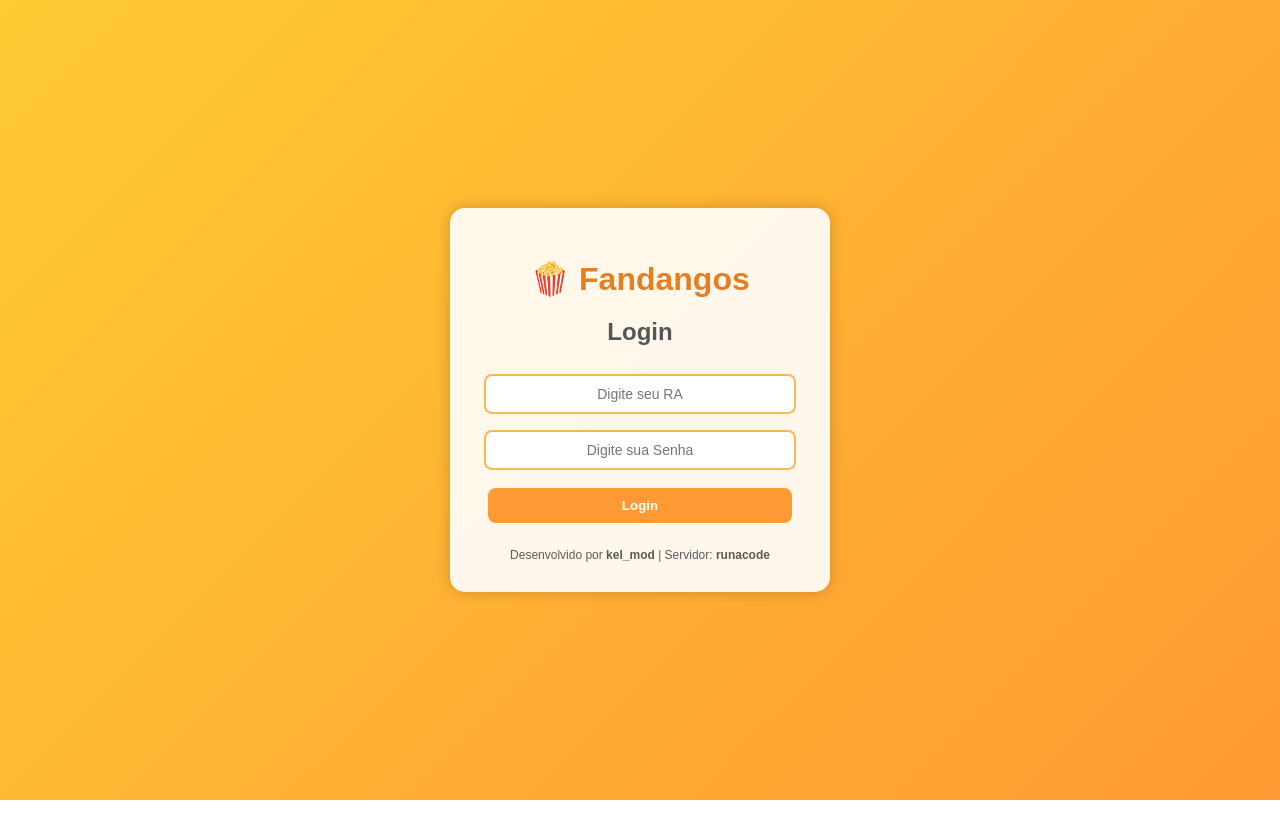
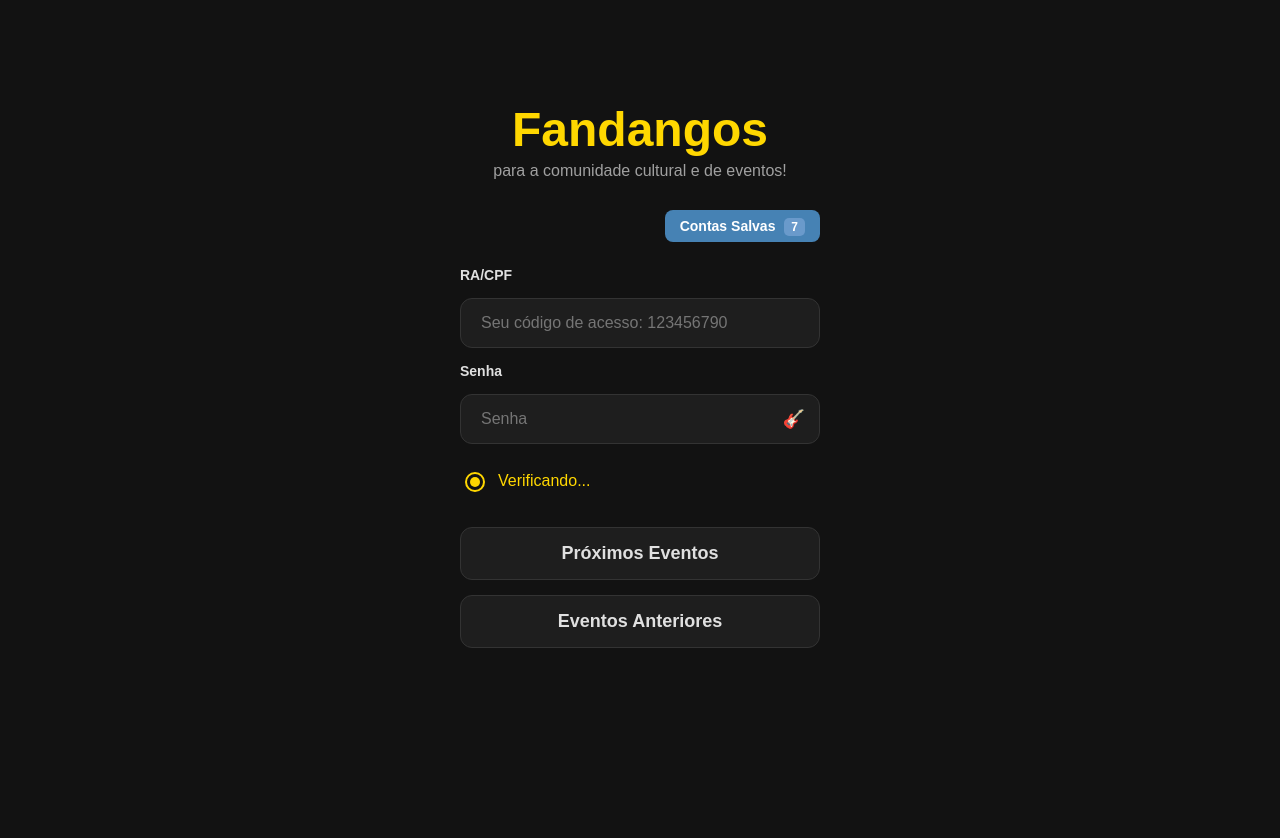
Before and after one commit to Runacodejs/Portal-do-aluno-script, a website: page index.html in a window 1280 px wide. Before the commit the page ends 800 px from the top, so only its background shows below. Drawn offline with Linux system fonts and the light colour scheme.

Commit message:
Enhance login page layout and styles
Updated the title and styles for the login page, improved layout and added new elements for user interaction.

```diff
--- a/index.html
+++ b/index.html
@@ -3,167 +3,204 @@
 <head>
     <meta charset="UTF-8">
     <meta name="viewport" content="width=device-width, initial-scale=1.0">
-    <title>Fandangos</title>
+    <title>Fandangos - Login</title>
     <style>
+        /* Variáveis de Cores */
+        :root {
+            --cor-fundo: #121212;
+            --cor-texto-claro: #e0e0e0;
+            --cor-primaria: #FFD700; /* Dourado/Amarelo, lembrando o Fandango */
+            --cor-secundaria: #4682B4; /* Azul Aço, para contraste */
+            --cor-input-fundo: #1e1e1e;
+            --cor-borda-input: #333;
+        }
+
+        /* Estilos gerais */
         body {
-            font-family: "Poppins", sans-serif;
-            background: linear-gradient(135deg, #ffcc33, #ff9933);
-            color: #222;
+            background-color: var(--cor-fundo);
+            color: var(--cor-texto-claro);
+            font-family: Arial, sans-serif;
+            display: flex;
+            justify-content: center;
+            align-items: flex-start;
+            min-height: 100vh;
             margin: 0;
+            padding-top: 50px;
+        }
+
+        .login-container {
+            width: 90%;
+            max-width: 400px;
+            padding: 20px;
+            box-sizing: border-box;
+        }
+
+        /* Cabeçalho */
+        .header {
+            text-align: center;
+            margin-bottom: 30px;
+        }
+
+        .title {
+            font-size: 48px;
+            font-weight: bold;
+            color: var(--cor-primaria); /* Novo Título em Dourado */
+            margin-bottom: 5px;
+        }
+
+        .subtitle {
+            font-size: 16px;
+            color: #a0a0a0;
+            margin: 0;
+        }
+
+        /* Formulário e campos */
+        .login-form {
+            display: flex;
+            flex-direction: column;
+            gap: 15px;
+        }
+
+        label {
+            font-size: 14px;
+            font-weight: bold;
+            color: var(--cor-texto-claro);
+        }
+
+        input[type="text"],
+        input[type="password"] {
+            background-color: var(--cor-input-fundo);
+            border: 1px solid var(--cor-borda-input);
+            color: var(--cor-texto-claro);
+            padding: 15px 20px;
+            border-radius: 12px;
+            font-size: 16px;
+            width: 100%;
+            box-sizing: border-box;
+        }
+
+        /* Botão "Contas Salvas" */
+        .saved-accounts-btn {
+            align-self: flex-end;
+            background-color: var(--cor-secundaria); /* Azul/Roxo, adaptado do original */
+            color: white;
+            border: none;
+            padding: 8px 15px;
+            border-radius: 8px;
+            font-size: 14px;
+            font-weight: bold;
+            cursor: pointer;
+            margin-bottom: 10px;
+        }
+
+        .badge {
+            background-color: #6a9acb; /* Azul mais claro para o número */
+            padding: 2px 7px;
+            border-radius: 5px;
+            margin-left: 5px;
+            font-size: 12px;
+        }
+
+        /* Campo Senha com ícone */
+        .password-input-wrapper {
+            position: relative;
+        }
+
+        .password-input-wrapper input {
+            padding-right: 50px;
+        }
+
+        .password-icon {
+            position: absolute;
+            right: 15px;
+            top: 50%;
+            transform: translateY(-50%);
+            font-size: 18px;
+        }
+
+        /* Status de Verificação */
+        .verification-status {
+            display: flex;
+            align-items: center;
+            gap: 10px;
+            margin: 10px 0 20px 0;
+        }
+
+        .verification-status input[type="radio"] {
+            appearance: none;
+            width: 20px;
+            height: 20px;
+            border: 2px solid var(--cor-primaria);
+            border-radius: 50%;
+            background-color: transparent;
+            position: relative;
             display: flex;
             justify-content: center;
             align-items: center;
-            height: 100vh;
-            flex-direction: column;
         }
-        .container {
-            background: rgba(255,255,255,0.9);
-            padding: 30px;
-            border-radius: 15px;
-            box-shadow: 0 0 15px rgba(0,0,0,0.2);
-            width: 320px;
-            text-align: center;
+
+        .verification-status input[type="radio"]:checked::after {
+            content: '';
+            width: 10px;
+            height: 10px;
+            background-color: var(--cor-primaria);
+            border-radius: 50%;
+            display: block;
         }
-        h1 {
-            margin-bottom: 10px;
-            color: #e67e22;
+
+        .verification-status label {
+            font-weight: normal;
+            font-size: 16px;
+            color: var(--cor-primaria);
         }
-        h2 {
-            margin-bottom: 20px;
-            color: #555;
-        }
-        input {
-            width: 90%;
-            padding: 10px;
-            margin: 8px 0;
-            border: 2px solid #ffb84d;
-            border-radius: 8px;
-            text-align: center;
-            font-size: 14px;
-        }
-        button {
-            width: 95%;
-            padding: 10px;
-            background: #ff9933;
-            border: none;
-            border-radius: 8px;
-            color: #fff;
+
+        /* Botões de Atividades */
+        .activity-btn {
+            background-color: var(--cor-input-fundo);
+            color: var(--cor-texto-claro);
+            border: 1px solid var(--cor-borda-input);
+            padding: 15px 20px;
+            border-radius: 12px;
+            font-size: 18px;
             font-weight: bold;
             cursor: pointer;
-            transition: 0.3s;
-            margin-top: 10px;
+            transition: background-color 0.3s;
         }
-        button:hover {
-            background: #ff8000;
-        }
-        .activities {
-            margin-top: 20px;
-            text-align: left;
-        }
-        .activity {
-            background: rgba(255,204,102,0.4);
-            margin: 5px 0;
-            padding: 10px;
-            border-radius: 8px;
-        }
-        footer {
-            margin-top: 25px;
-            font-size: 12px;
-            color: #333;
-            opacity: 0.8;
-            text-align: center;
-        }
-        .hidden {
-            display: none;
+
+        .activity-btn:hover {
+            background-color: #282828;
         }
     </style>
 </head>
 <body>
-    <div class="container">
-        <h1>🍿 Fandangos</h1>
-        <div id="login-section">
-            <h2>Login</h2>
-            <input type="text" id="ra" placeholder="Digite seu RA">
-            <input type="password" id="senha" placeholder="Digite sua Senha">
-            <button onclick="login()">Login</button>
-        </div>
+    <div class="login-container">
+        <header class="header">
+            <h1 class="title">Fandangos</h1>
+            <p class="subtitle">para a comunidade cultural e de eventos!</p>
+        </header>
 
-        <div id="atividades-section" class="hidden">
-            <h2>Atividades</h2>
-            <button onclick="mostrarPendentes()">Atividades Pendentes</button>
-            <button onclick="mostrarExpiradas()">Atividades Expiradas</button>
-            <div class="activities" id="activitiesList"></div>
-        </div>
+        <form class="login-form">
+            <button type="button" class="saved-accounts-btn">
+                Contas Salvas <span class="badge">7</span>
+            </button>
 
-        <footer>Desenvolvido por <strong>kel_mod</strong> | Servidor: <strong>runacode</strong></footer>
+            <label for="ra">RA/CPF</label>
+            <input type="text" id="ra" name="ra" placeholder="Seu código de acesso: 123456790">
+
+            <label for="senha">Senha</label>
+            <div class="password-input-wrapper">
+                <input type="password" id="senha" name="senha" placeholder="Senha">
+                <span class="password-icon" role="img" aria-label="Emoji de violão">🎸</span>
+            </div>
+
+            <div class="verification-status">
+                <input type="radio" id="verificando" name="status" checked disabled>
+                <label for="verificando">Verificando...</label>
+            </div>
+
+            <button type="button" class="activity-btn pending-btn">Próximos Eventos</button>
+            <button type="button" class="activity-btn expired-btn">Eventos Anteriores</button>
+        </form>
     </div>
-
-    <script>
-        const usuario = { ra: "0001114991594", senha: "Pagliato@1" };
-
-        function login() {
-            if (validarLogin()) {
-                document.getElementById("login-section").classList.add("hidden");
-                document.getElementById("atividades-section").classList.remove("hidden");
-            } else {
-                alert("RA ou senha incorretos!");
-            }
-        }
-
-        function validarLogin() {
-            const ra = document.getElementById("ra").value;
-            const senha = document.getElementById("senha").value;
-            return ra === usuario.ra && senha === usuario.senha;
-        }
-
-        async function carregarAtividades(status = '') {
-            try {
-                const url = status ? `/api/atividades?status=${status}` : '/api/atividades';
-                const response = await fetch(url);
-                if (!response.ok) {
-                    throw new Error(`HTTP error! status: ${response.status}`);
-                }
-                return await response.json();
-            } catch (error) {
-                console.error('Erro ao carregar atividades da API:', error);
-                console.log('Carregando dados do arquivo local (atividades.json) como fallback.');
-                try {
-                    const response = await fetch('atividades.json');
-                    return await response.json();
-                } catch (fileError) {
-                    console.error('Erro ao carregar o arquivo local:', fileError);
-                    return { pendentes: [], expiradas: [] };
-                }
-            }
-        }
-
-        async function mostrarPendentes() {
-            const data = await carregarAtividades();
-            atualizarLista(data.pendentes, "Atividades Pendentes");
-        }
-
-        async function mostrarExpiradas() {
-            const data = await carregarAtividades('expiradas');
-            atualizarLista(data.expiradas, "Atividades Expiradas");
-        }
-
-        function atualizarLista(lista, titulo) {
-            const div = document.getElementById("activitiesList");
-            div.innerHTML = `<h3>${titulo}</h3>`;
-            if (lista && lista.length > 0) {
-                lista.forEach(a => {
-                    const item = document.createElement("div");
-                    item.className = "activity";
-                    item.textContent = a;
-                    div.appendChild(item);
-                });
-            } else {
-                const item = document.createElement("div");
-                item.className = "activity";
-                item.textContent = "Nenhuma atividade encontrada.";
-                div.appendChild(item);
-            }
-        }
-    </script>
 </body>
 </html>
```
